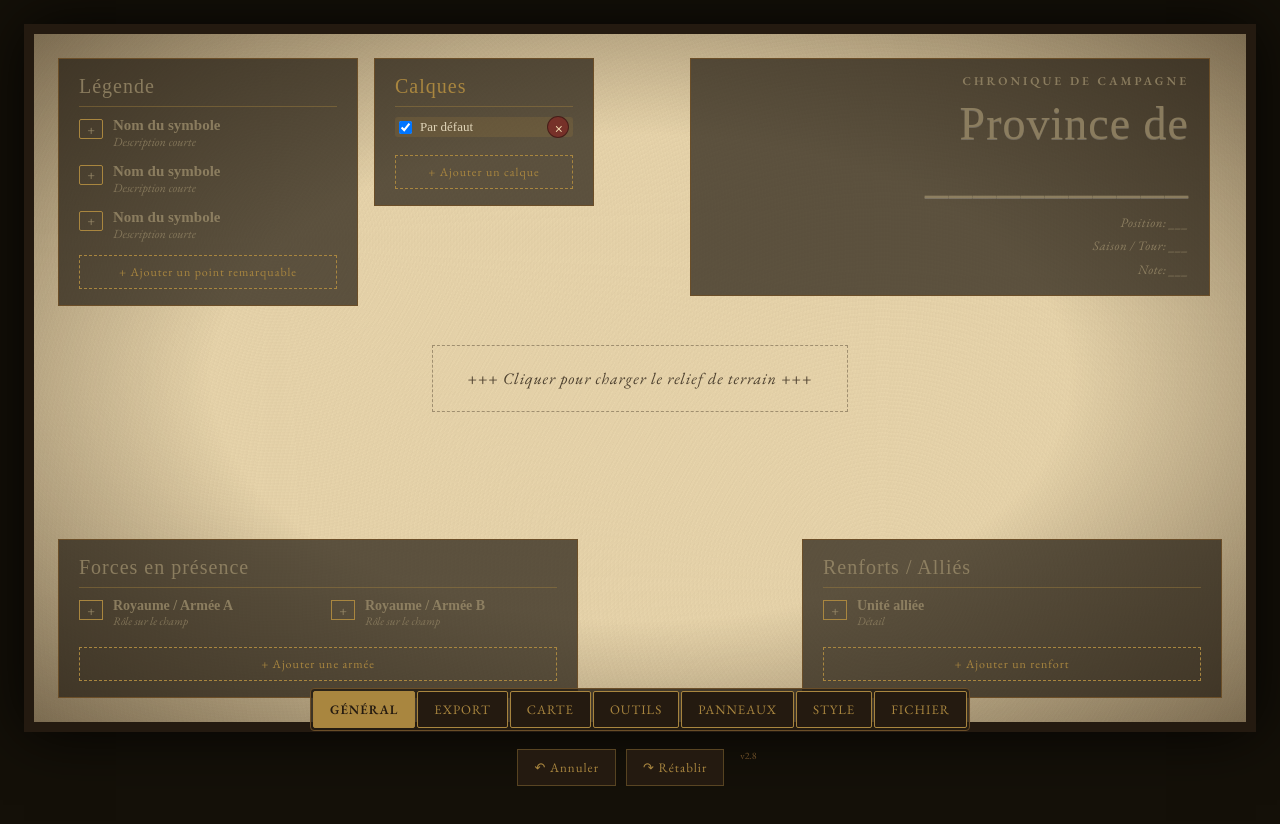
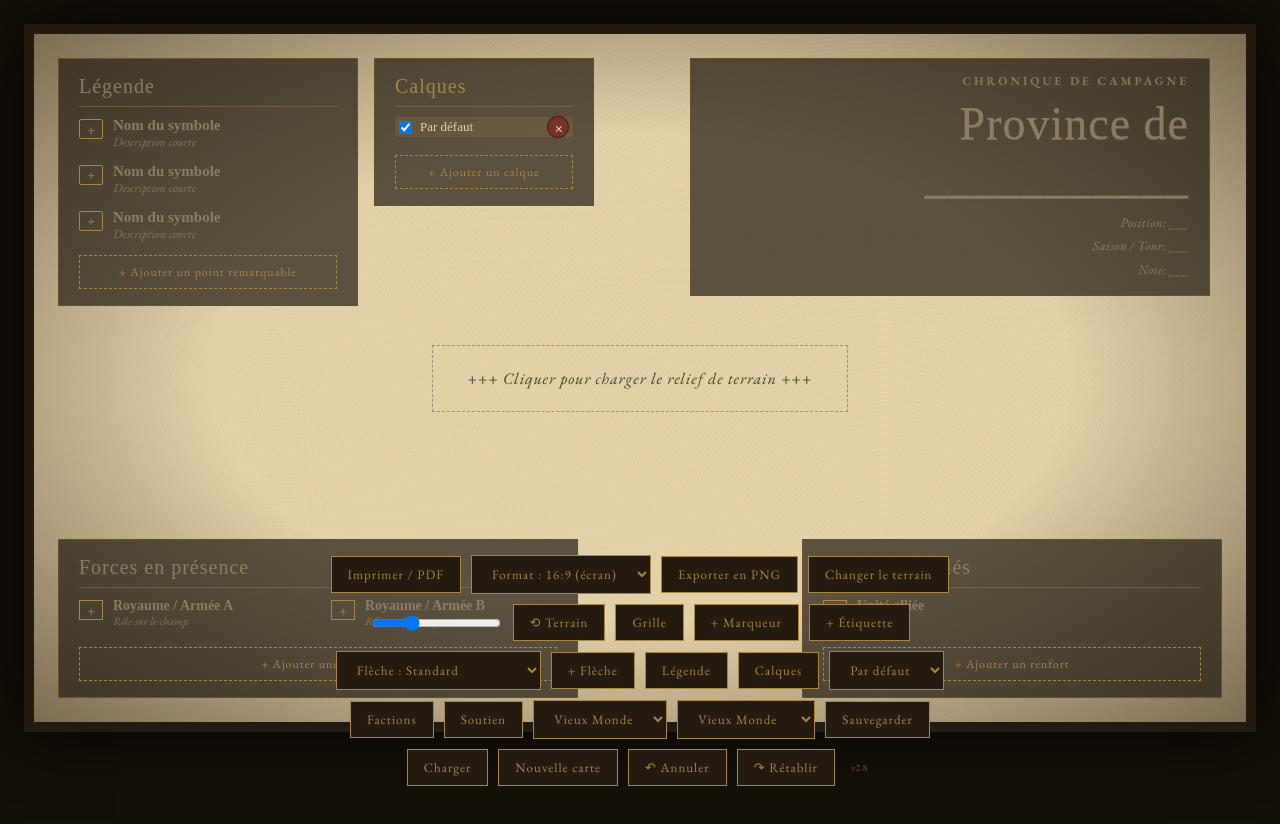
Before and after one commit to lartdeschimeres/cartes-campagne, a plain HTML site: page aof-campaign-map-template.html in a window 1280 px wide. Drawn offline with nearby package versions, Linux system fonts and the light colour scheme; a web font is replaced by a local one.

Commit message:
Add files via upload

```diff
--- a/aof-campaign-map-template.html
+++ b/aof-campaign-map-template.html
@@ -313,34 +313,6 @@
   .sheet.exporting .terrain-slot{ filter:none !important; }
   .sheet.exporting::before{ mix-blend-mode:normal !important; opacity:0.35 !important; }
   .sheet.exporting::after{ opacity:0.3 !important; }
-
-  /* Tab system for toolbar */
-  .toolbar-tabs{
-    display:flex; gap:2px; background:rgba(35,28,18,0.8); border-radius:4px; padding:2px;
-    border:1px solid #6b4e28;
-  }
-  .toolbar-tab{
-    background:transparent; color:var(--panel-text); border:none;
-    padding:8px 14px; font-family:inherit; font-size:11px; letter-spacing:1px;
-    text-transform:uppercase; cursor:pointer; border-radius:2px;
-    transition:all 0.15s;
-  }
-  .toolbar-tab:hover{background:rgba(169,134,63,0.2); color:var(--gold);}
-  .toolbar-tab.active{background:var(--gold); color:#241a10; font-weight:600;}
-  .toolbar-tab-content{
-    display:none; margin-top:8px;
-  }
-  .toolbar-tab-content.active{display:flex; gap:10px; flex-wrap:wrap; justify-content:center;}
-  .toolbar-main-content{display:flex; gap:10px; flex-wrap:wrap; justify-content:center;}
-  .toolbar-tab-content .toolbar button, .toolbar-tab-content .toolbar select{
-    background:#241a10; color:var(--gold); border:1px solid rgba(169,134,63,0.4);
-  }
-  .toolbar-tab-content .toolbar button:hover{background:rgba(169,134,63,0.15);}
-  .toolbar-main-content button, .toolbar-main-content select{
-    background:#241a10; color:var(--gold); border:1px solid rgba(169,134,63,0.4);
-  }
-  .toolbar-main-content button:hover{background:rgba(169,134,63,0.15);}
-
 </style>
 </head>
 <body>
@@ -356,11 +328,11 @@
   <div class="map-layer" id="mapLayer">
     <svg id="arrowLayer" class="arrow-layer" viewBox="0 0 1600 920" preserveAspectRatio="none">
       <defs>
-        <marker id="arrowHeadStd" markerWidth="18" markerHeight="18" refX="14" refY="9" orient="auto-start-reverse" markerUnits="userSpaceOnUse">
-          <path d="M0,0 L18,9 L0,18 Z" style="fill:var(--gold)"/>
+        <marker id="arrowHeadStd" markerWidth="10" markerHeight="10" refX="8" refY="5" orient="auto-start-reverse" markerUnits="userSpaceOnUse">
+          <path d="M0,0 L10,5 L0,10 Z" style="fill:var(--gold)"/>
         </marker>
-        <marker id="arrowHeadBold" markerWidth="28" markerHeight="28" refX="22" refY="14" orient="auto-start-reverse" markerUnits="userSpaceOnUse">
-          <path d="M0,0 L28,14 L0,28 Z" style="fill:var(--wax)"/>
+        <marker id="arrowHeadBold" markerWidth="15" markerHeight="15" refX="12" refY="7.5" orient="auto-start-reverse" markerUnits="userSpaceOnUse">
+          <path d="M0,0 L15,7.5 L0,15 Z" style="fill:var(--wax)"/>
         </marker>
       </defs>
     </svg>
@@ -435,23 +407,6 @@
 </div>
 
 <div class="toolbar">
-  <div class="toolbar-tabs">
-    <button class="toolbar-tab active" data-tab="main">Général</button>
-    <button class="toolbar-tab" data-tab="export">Export</button>
-    <button class="toolbar-tab" data-tab="map">Carte</button>
-    <button class="toolbar-tab" data-tab="tools">Outils</button>
-    <button class="toolbar-tab" data-tab="panels">Panneaux</button>
-    <button class="toolbar-tab" data-tab="style">Style</button>
-    <button class="toolbar-tab" data-tab="file">Fichier</button>
-  </div>
-
-  <div class="toolbar-main-content toolbar-tab-content active" data-tab-content="main">
-    <button id="undoBtn" title="Annuler (Ctrl+Z)">↶ Annuler</button>
-    <button id="redoBtn" title="Rétablir (Ctrl+Y)">↷ Rétablir</button>
-    <span style="color:#6b4e28; font-size:10px; padding:0 6px;">v2.8</span>
-  </div>
-
-  <div class="toolbar-tab-content" data-tab-content="export">
   <button onclick="window.print()">Imprimer / PDF</button>
   <select id="exportFormatSelect" title="Format d'export">
     <option value="16:9">Format : 16:9 (écran)</option>
@@ -461,16 +416,10 @@
     <option value="a3-portrait">Format : A3 Portrait</option>
   </select>
   <button id="exportPngBtn">Exporter en PNG</button>
-  </div>
-
-  <div class="toolbar-tab-content" data-tab-content="map">
   <button onclick="document.getElementById('terrainInput').click()">Changer le terrain</button>
   <input type="range" id="terrainZoom" min="20" max="300" value="100" title="Échelle du terrain (glisser l'image pour la repositionner)">
-    <button id="resetTerrainBtn" title="Réinitialiser le cadrage du terrain (zoom 100%, recentré)">⋚ Terrain</button>
+  <button id="resetTerrainBtn" title="Réinitialiser le cadrage du terrain (zoom 100%, recentré)">⟲ Terrain</button>
   <button id="gridToggleBtn" class="panel-toggle" title="Afficher/masquer la grille">Grille</button>
-  </div>
-
-  <div class="toolbar-tab-content" data-tab-content="tools">
   <button id="addMarkerBtn">+ Marqueur</button>
   <button id="addLabelBtn">+ Étiquette</button>
   <select id="arrowTypeSelect" title="Type de flèche">
@@ -481,29 +430,22 @@
     <option value="curve">Flèche : Flanc (courbe)</option>
   </select>
   <button id="addArrowBtn">+ Flèche</button>
-  </div>
-
-  <div class="toolbar-tab-content" data-tab-content="panels">
   <button class="panel-toggle" data-panel="legend">Légende</button>
   <button class="panel-toggle" data-panel="layers">Calques</button>
   <select id="activeLayerSelect" title="Calque actif (où placer les nouveaux marqueurs)"></select>
   <button class="panel-toggle" data-panel="factions">Factions</button>
   <button class="panel-toggle" data-panel="support">Soutien</button>
-  </div>
-
-  <div class="toolbar-tab-content" data-tab-content="style">
   <select id="fontSelect" title="Police de la carte"></select>
   <select id="paletteSelect" title="Palette de couleurs"></select>
-  </div>
-
-  <div class="toolbar-tab-content" data-tab-content="file">
   <button id="saveProjectBtn">Sauvegarder</button>
   <button onclick="document.getElementById('loadProjectInput').click()">Charger</button>
   <button id="newMapBtn" title="Remettre la carte à vide">Nouvelle carte</button>
-  </div>
-
+  <button id="undoBtn" title="Annuler (Ctrl+Z)">↶ Annuler</button>
+  <button id="redoBtn" title="Rétablir (Ctrl+Y)">↷ Rétablir</button>
+  <span style="color:#6b5228; font-size:10px; padding:0 6px;">v2.8</span>
   <input type="file" id="loadProjectInput" accept="application/json,.json" style="display:none">
 </div>
+
 <script>
   // ---------- Image loading helper (with format validation) ----------
   function showToast(msg){
@@ -566,8 +508,7 @@
     updateTerrainTransform();
   });
 
-  // Removed click handler to prevent interference with item manipulation
-  // slot.addEventListener('click', ()=>{ if(!slot.querySelector('img')) input.click(); });
+  slot.addEventListener('click', ()=>{ if(!slot.querySelector('img')) input.click(); });
   input.addEventListener('change', (e)=>{
     const file = e.target.files[0];
     if(!file) return;
@@ -1660,23 +1601,6 @@
     };
     reader.readAsText(file);
   });
-
-
-  // ---------- Toolbar tabs ----------
-  document.querySelectorAll('.toolbar-tab').forEach(tab => {
-    tab.addEventListener('click', () => {
-      // Remove active class from all tabs and contents
-      document.querySelectorAll('.toolbar-tab').forEach(t => t.classList.remove('active'));
-      document.querySelectorAll('.toolbar-tab-content').forEach(c => c.classList.remove('active'));
-
-      // Add active class to clicked tab and corresponding content
-      tab.classList.add('active');
-      const tabId = tab.dataset.tab;
-      const content = document.querySelector(`[data-tab-content="${tabId}"]`);
-      if (content) content.classList.add('active');
-    });
-  });
-
 </script>
 
 </body>
```
Also changed, not shown: gf-campaign-map-template.html (+10 -78 lines). Lines whose indentation alone changed are shown as unchanged.
